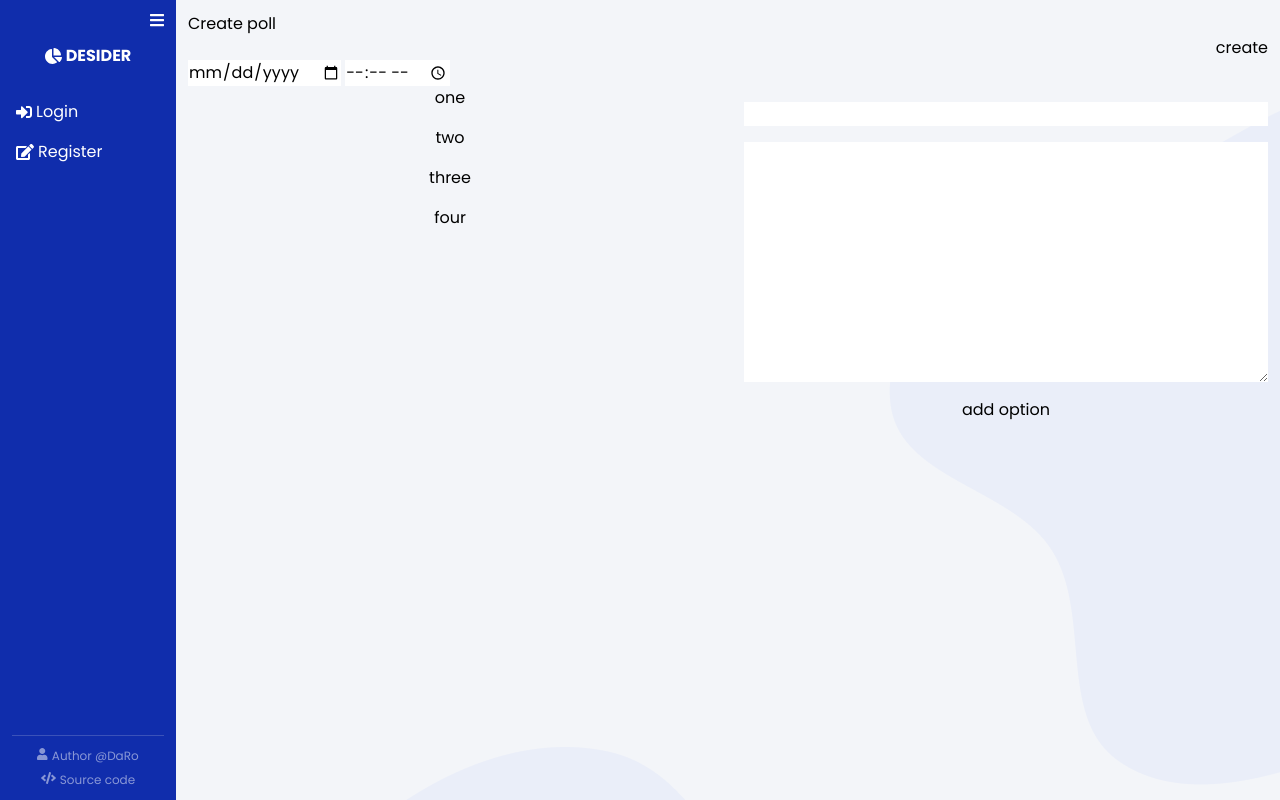
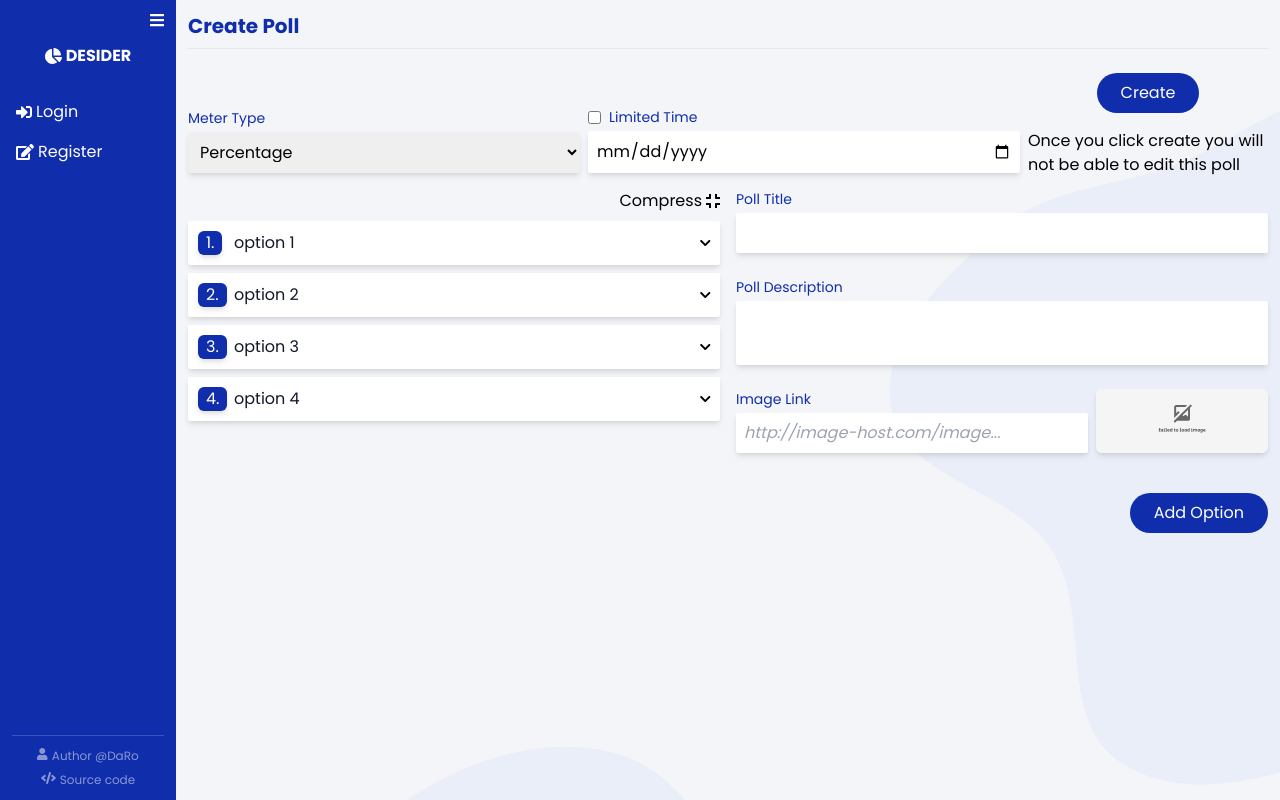
Before and after one commit to DaRoTP/Decider, a Vue app: page /create-poll in a window 1280 px wide. Built offline with nearby package versions, Linux system fonts and the light colour scheme.

Commit message:
[FIX] #6 watch for selected and expand states of PollOptions

```diff
--- a/src/components/PollOption.vue
+++ b/src/components/PollOption.vue
@@ -1,5 +1,9 @@
 <template>
-  <li class="poll-option flex bg-white p-2 rounded-sm shadow-md gap-2 relative">
+  <li
+    class="poll-option flex bg-white p-2 rounded-sm shadow-md gap-2 relative"
+    :class="{ selected: isSelected }"
+    @click="isSelected = !isSelected"
+  >
     <span class="bg-primary text-white px-2 shadow-md rounded-md absolute">
       {{ `${index}.` }}
     </span>
@@ -10,12 +14,16 @@
     />
     <div class="flex-1">
       <div
-        @click="toggleExpand"
         class="flex items-center cursor-pointer"
         :class="{ 'ml-9': !isExapned }"
       >
         <span class="text-gray-900">{{ name }}</span>
-        <fa icon="chevron-down" class="ml-auto text-xs" role="button" />
+        <fa
+          @click.stop="toggleExpand"
+          icon="chevron-down"
+          class="ml-auto text-xs"
+          role="button"
+        />
       </div>
       <div v-if="isExapned">
         {{ description }}
@@ -25,7 +33,7 @@
 </template>
 
 <script lang="ts">
-import { defineComponent, ref } from "vue";
+import { defineComponent, ref, watch } from "vue";
 
 export default defineComponent({
   name: "Poll Option",
@@ -41,6 +49,10 @@ export default defineComponent({
       type: Boolean,
       default: false,
     },
+    selected: {
+      type: Boolean,
+      default: false,
+    },
     description: {
       type: String,
       default: "",
@@ -52,22 +64,45 @@ export default defineComponent({
   },
   setup(props) {
     const isExapned = ref<boolean>(props.expand);
+    const isSelected = ref<boolean>(props.selected);
 
     const toggleExpand = () => {
       isExapned.value = !isExapned.value;
     };
 
+    watch(
+      () => props.expand,
+      (newVal) => {
+        isExapned.value = newVal;
+      }
+    );
+
+    watch(
+      () => props.selected,
+      (newVal) => {
+        isSelected.value = newVal;
+      }
+    );
+
     return {
       isExapned,
+      isSelected,
       toggleExpand,
     };
   },
 });
 </script>
 
-<style scoped>
-.poll-option-image {
-  height: 5rem;
-  width: 7rem;
+<style lang="scss" scoped>
+.poll-option {
+  border: solid 2px white;
+  &.selected {
+    background: rgb(192, 226, 255);
+    border-color: $primary;
+  }
+  &-image {
+    height: 5rem;
+    width: 7rem;
+  }
 }
 </style>
--- a/src/router/views.ts
+++ b/src/router/views.ts
@@ -31,7 +31,7 @@ const views = {
     name: viewNames.DASHBOARD,
   },
   CreatePoll: {
-    component: () => import("@/views/CreatePoll.vue"),
+    component: () => import("@/views/CreatePoll/CreatePoll.vue"),
     name: viewNames.CREATE_POLL,
   },
   BinaryPoll: {
--- a/src/types/Poll.ts
+++ b/src/types/Poll.ts
@@ -1,5 +1,5 @@
 export interface IPoll {
   id: string;
   title: string;
-  isLive: string;
+  isLive: boolean;
 }
--- a/src/views/CreatePoll.vue
+++ /dev/null
@@ -1,72 +0,0 @@
-<template>
-  <form @submit.prevent="createNewPoll" class="create-poll">
-    <h1 class="create-poll__title">Create poll</h1>
-    <button type="submit" class="create-poll__create-btn">create</button>
-    <div><input type="date" /> <input type="time" /></div>
-    <div class="create-poll__main">
-      <div class="create-poll__options">
-        <button v-for="option in options" :key="option.name">
-          {{ option.name }}
-        </button>
-      </div>
-      <div class="create-poll__option-form">
-        <input v-model="title" type="text" />
-        <textarea v-model="description" cols="30" rows="10"></textarea>
-        <button class="add-option">add option</button>
-      </div>
-    </div>
-  </form>
-</template>
-
-<script lang="ts">
-import { defineComponent } from "vue";
-
-export default defineComponent({
-  name: "CreatePoll",
-  data() {
-    return {
-      options: [
-        { name: "one" },
-        { name: "two" },
-        { name: "three" },
-        { name: "four" },
-      ],
-      title: "",
-      description: "",
-    };
-  },
-  methods: {
-    createNewPoll() {
-      console.log("CREATETING NEW POLL");
-      this.$router.push({ name: "Binary Poll", params: { pollId: "2fsggd" } });
-    },
-  },
-});
-</script>
-
-<style lang="scss">
-.create-poll {
-  display: flex;
-  flex-direction: column;
-  &__create-btn {
-    align-self: flex-end;
-  }
-  &__main {
-    display: flex;
-    gap: 2rem;
-  }
-  &__options {
-    display: flex;
-    flex-direction: column;
-    gap: 1rem;
-    flex: 1;
-  }
-  &__option-form {
-    flex: 1;
-    display: flex;
-    flex-direction: column;
-    gap: 1rem;
-    margin: 1rem auto;
-  }
-}
-</style>
--- /dev/null
+++ b/src/views/CreatePoll/CreateMeterPoll.vue
@@ -0,0 +1,132 @@
+<template>
+  <div class="create-meter-poll flex flex-col">
+    <div class="flex gap-2">
+      <Select
+        v-model="meterPollType"
+        label="Meter Type"
+        :options="['Percentage', 'Integer', 'Decimal']"
+        class="flex-grow justify-end"
+      />
+      <div class="flex flex-col flex-grow justify-end">
+        <CheckBox class="self-start" label="Limited time" />
+        <DatePicker />
+      </div>
+      <div class="flex flex-col mb-3">
+        <button class="btn-primary p-2 rounded-full self-center px-6 my-4">
+          Create
+        </button>
+        <span :style="{ maxWidth: '15rem' }">
+          Once you click create you will not be able to edit this poll
+        </span>
+      </div>
+    </div>
+    <div class="grid grid-cols-2 gap-4">
+      <div class="flex flex-col gap-2">
+        <button
+          @click="isOptionsListMinimized = !isOptionsListMinimized"
+          type="button"
+          class="flex items-center gap-1 self-end"
+        >
+          <template v-if="isOptionsListMinimized">
+            Compress <fa icon="compress" />
+          </template>
+          <template v-else>Expand <fa icon="expand" /></template>
+        </button>
+        <ul class="flex flex-col gap-2">
+          <POllOption
+            v-for="(option, index) in pollOptions"
+            :key="option.name"
+            :index="index + 1"
+            :name="option.name"
+            :description="option.description"
+            :expand="!isOptionsListMinimized"
+            @click="selectOption(option)"
+          />
+        </ul>
+      </div>
+      <form class="flex flex-col gap-2">
+        <Input label="Poll title" v-model="currentOption.name" />
+        <TextArea
+          label="Poll description"
+          v-model="currentOption.description"
+        />
+        <div class="grid grid-cols-3 gap-2">
+          <Input
+            placeholder="http://image-host.com/image..."
+            label="Image link"
+            class="col-start-1 col-end-3"
+            v-model="currentOption.imageSrc"
+          />
+          <img
+            class="shadow-md rounded-md object-cover w-full"
+            :style="{ height: '4rem' }"
+            src="../../assets/images/broken-image.svg"
+          />
+        </div>
+        <button
+          type="submit"
+          class="btn-primary p-2 rounded-full self-end px-6 my-4"
+        >
+          Add Option
+        </button>
+      </form>
+    </div>
+  </div>
+</template>
+
+<script lang="ts">
+import { defineComponent, ref } from "vue";
+import DatePicker from "@/components/Inputs/DatePicker.vue";
+import CheckBox from "@/components/Inputs/CheckBox.vue";
+import Select from "@/components/Inputs/Select.vue";
+import Input from "@/components/Inputs/Input.vue";
+import TextArea from "@/components/Inputs/TextArea.vue";
+import POllOption from "@/components/PollOption.vue";
+
+type MeterPollType = "PERCENTAGE" | "INTEGER" | "DECIMAL";
+
+export default defineComponent({
+  name: "Create Meter Poll",
+  components: {
+    Input,
+    TextArea,
+    DatePicker,
+    CheckBox,
+    Select,
+    POllOption,
+  },
+  setup() {
+    const meterPollTypeOptions = [
+      { label: "Percentage", value: "PERCENTAGE" },
+      { label: "Integer", value: "INTEGER" },
+      { label: "Decimal", value: "DECIMAL" },
+    ];
+    const meterPollType = ref<MeterPollType | null>(null);
+
+    const pollOptions = ref([
+      { name: "option 1", description: "option one descrition", imageSrc: "" },
+      { name: "option 2", description: "option two descrition", imageSrc: "" },
+      { name: "option 3", description: "option thre descrition", imageSrc: "" },
+      { name: "option 4", description: "option four descrition", imageSrc: "" },
+    ]);
+
+    const isOptionsListMinimized = ref<boolean>(true);
+
+    const currentOption = ref({ name: "", description: "", imageSrc: "" });
+
+    const selectOption = (data: any) => {
+      const { name, description, imageSrc } = data;
+      currentOption.value = { name, description, imageSrc };
+    };
+
+    return {
+      meterPollTypeOptions,
+      meterPollType,
+      pollOptions,
+      isOptionsListMinimized,
+      selectOption,
+      currentOption,
+    };
+  },
+});
+</script>
--- /dev/null
+++ b/src/views/CreatePoll/CreatePoll.vue
@@ -0,0 +1,24 @@
+<template>
+  <form>
+    <h1 class="text-primary font-bold text-xl">Create Poll</h1>
+    <hr class="my-2" />
+    <CreateMeterPoll />
+  </form>
+</template>
+
+<script lang="ts">
+import { defineComponent } from "vue";
+import CreateMeterPoll from "@/views/CreatePoll/CreateMeterPoll.vue";
+
+export default defineComponent({
+  name: "Create Poll",
+  components: {
+    CreateMeterPoll,
+  },
+  setup() {
+    return {};
+  },
+});
+</script>
+
+<style scoped></style>
```
